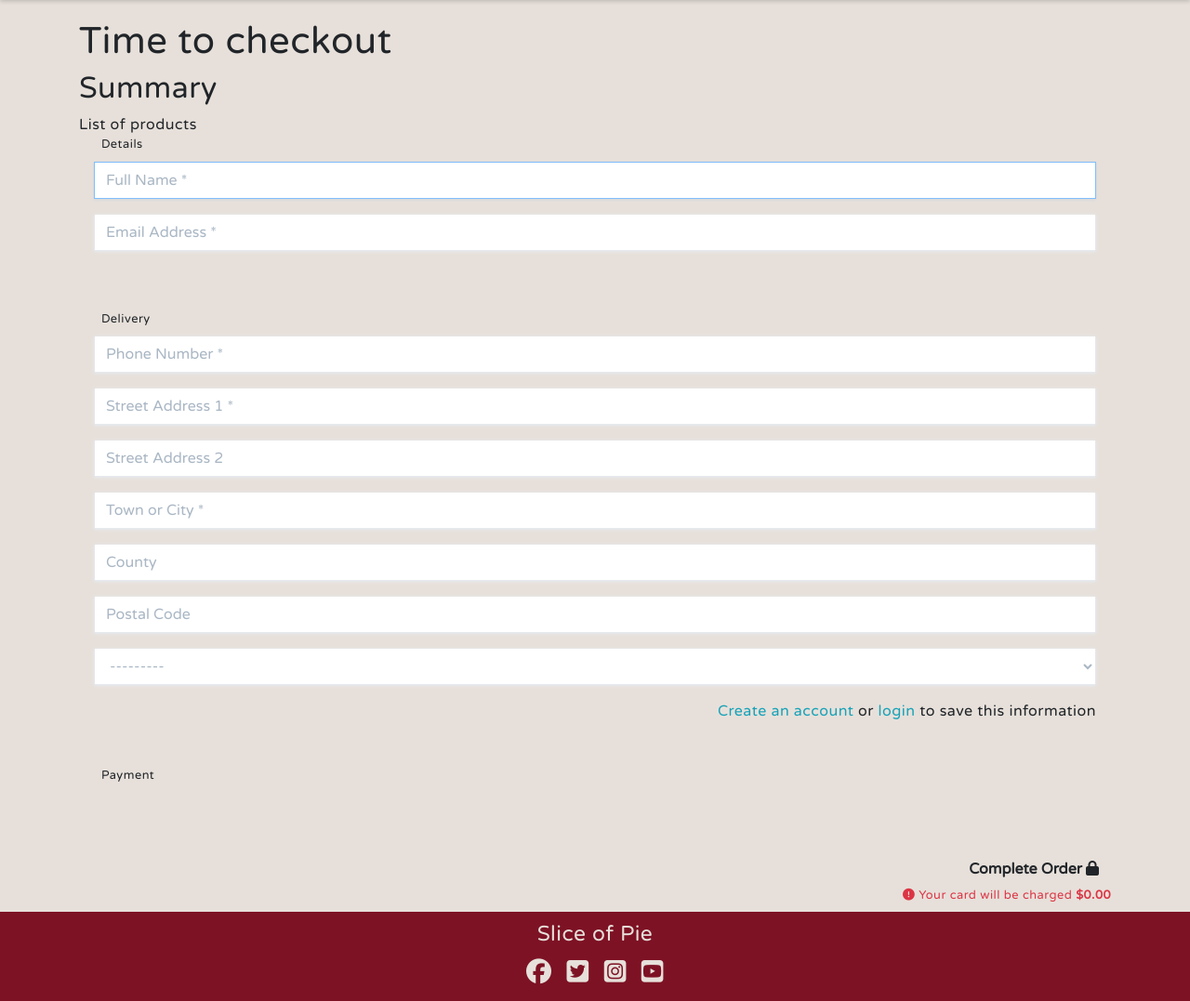
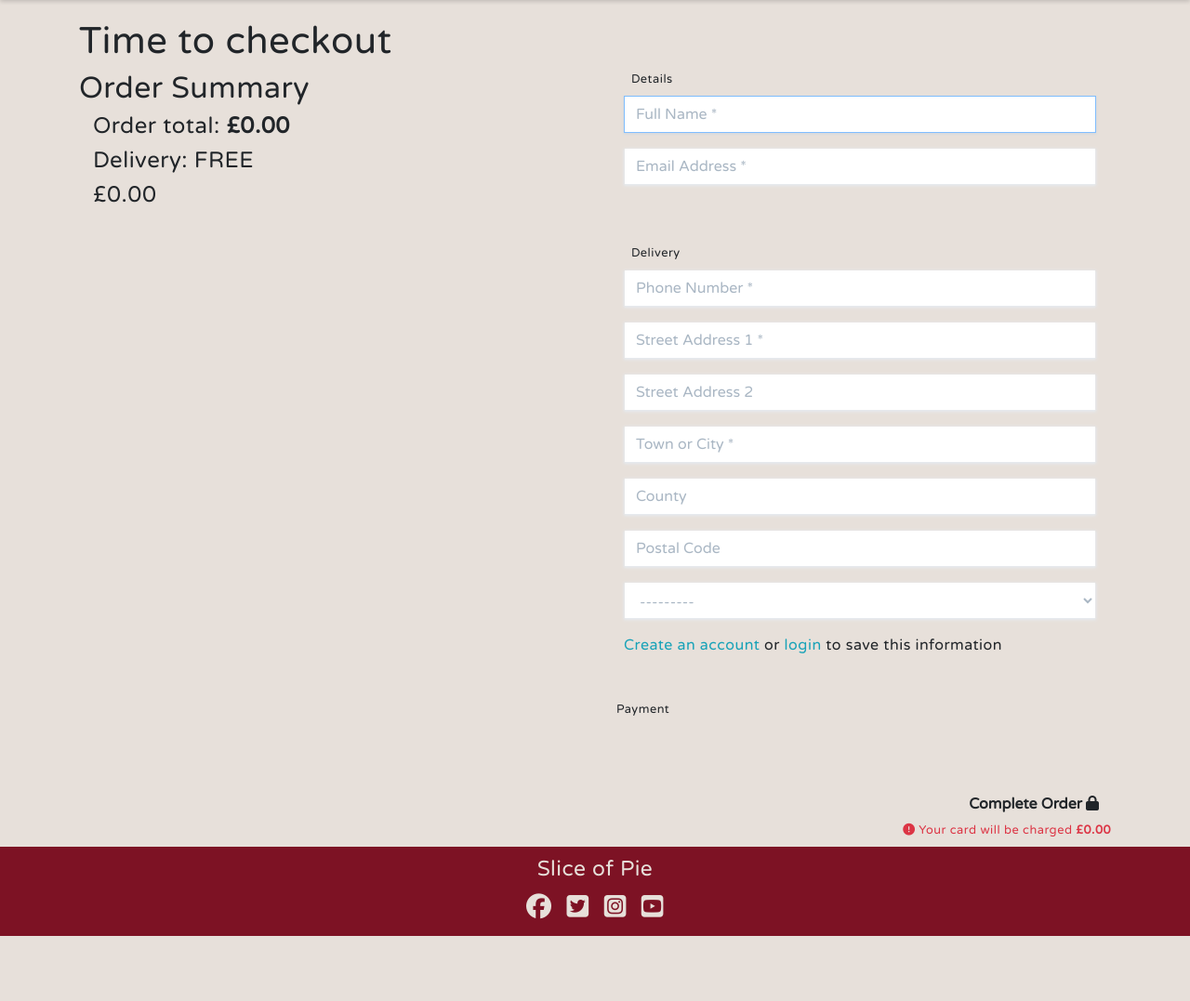
Before and after one commit to franciskershaw/slice-of-pie, a Django app: template checkout/templates/checkout/checkout.html in a window 1280 px wide. Shown: the part 56-1133 px from the top of the page at 93% size. After the commit the page ends 1063 px from the top, so only its background shows below. Run offline with Django 3.2, Linux system fonts and the light colour scheme; the template is opened without the code that fills it: values that come from a table or form of the project are taken from there, others are empty; some libraries are stand-ins or nearby versions.

Commit message:
start reformatting checkout html

```diff
--- a/checkout/templates/checkout/checkout.html
+++ b/checkout/templates/checkout/checkout.html
@@ -8,14 +8,42 @@
 
 {% block content %}
 <div class="checkout page-container container">
-    <section>
     <h1>Time to checkout</h1>
-        <h2>Summary</h2>
-    </section>
-    <section>
-        List of products
-    </section>
-    <section>
+    <div class="row">
+        <div class="col-12 col-md-6">
+            <h2>Order Summary</h2>
+            {% for item in basket_items %}
+                <div class="row">
+                    <div class="col-5">
+                        <img class="product-image" src="{{ MEDIA_URL }}{{ item.product.image_1 }}" alt="{{ item.name }}">
+                    </div>
+                    <div class="col-7">
+                        <div class="row">
+                            <div class="col-12">
+                                <p>{{ item.product.name }}</p>
+                            </div>
+                            <div class="col-12">
+                                <p>Quantity: {{ item.quantity }}</p>
+                            </div>
+                            <div class="col-12">
+                                <p>Unit price: {{ item.product.price }}</p>
+                            </div>
+                        </div>
+                    </div>
+                </div>
+            {% endfor %}
+            <div class="col-12">
+                <h4>Order total: <strong>£{{ total | floatformat:2 }}</strong></h4>
+            </div>
+            <div class="col-12">
+                <h4>Delivery:
+                    {% if not delivery %}FREE{% else %}£{{ delivery | floatformat:2 }}{% endif %}</h4>
+            </div>
+            <div class="col-12">
+                <h4>£{{ grand_total | floatformat:2 }}</h4>
+            </div>
+        </div>
+        <div class="col-12 col-md-6">
             <form action="{% url 'checkout' %}" method="POST" id="payment-form">
                 {% csrf_token %}
                 <fieldset class="rounded px-3 mb-5">
@@ -32,7 +60,7 @@
                     {{ order_form.county | as_crispy_field }}
                     {{ order_form.postcode | as_crispy_field }}
                     {{ order_form.country | as_crispy_field }}
-                <div class="form-check form-check-inline float-right mr-0">
+                    <div class="form-check form-check-inline">
                         {% if user.is_authenticated %}
                             <label class="form-check-label" for="id-save-info">Save this delivery information to my profile</label>
                             <input class="form-check-input ml-2 mr-0" type="checkbox" id="id-save-info" name="save-info" checked>
@@ -44,7 +72,7 @@
                         {% endif %}
                     </div>
                 </fieldset>
-            <fieldset class="px-3">
+                <fieldset >
                     <legend class="fieldset-label small text-black px-2 w-auto">Payment</legend>
                     <!-- A Stripe card element will go here -->
                     <div class="mb-3" id="card-element"></div>
@@ -64,11 +92,12 @@
                         <span class="icon">
                             <i class="fas fa-exclamation-circle"></i>
                         </span>
-                    <span>Your card will be charged <strong>${{ grand_total|floatformat:2 }}</strong></span>
+                        <span>Your card will be charged <strong>£{{ grand_total|floatformat:2 }}</strong></span>
                     </p>
                 </div>
             </form>
-    </section>
+        </div>
+    </div>
 </div>
 {% endblock %}
 {% block postloadjs %}
```
Lines whose indentation alone changed are shown as unchanged.
